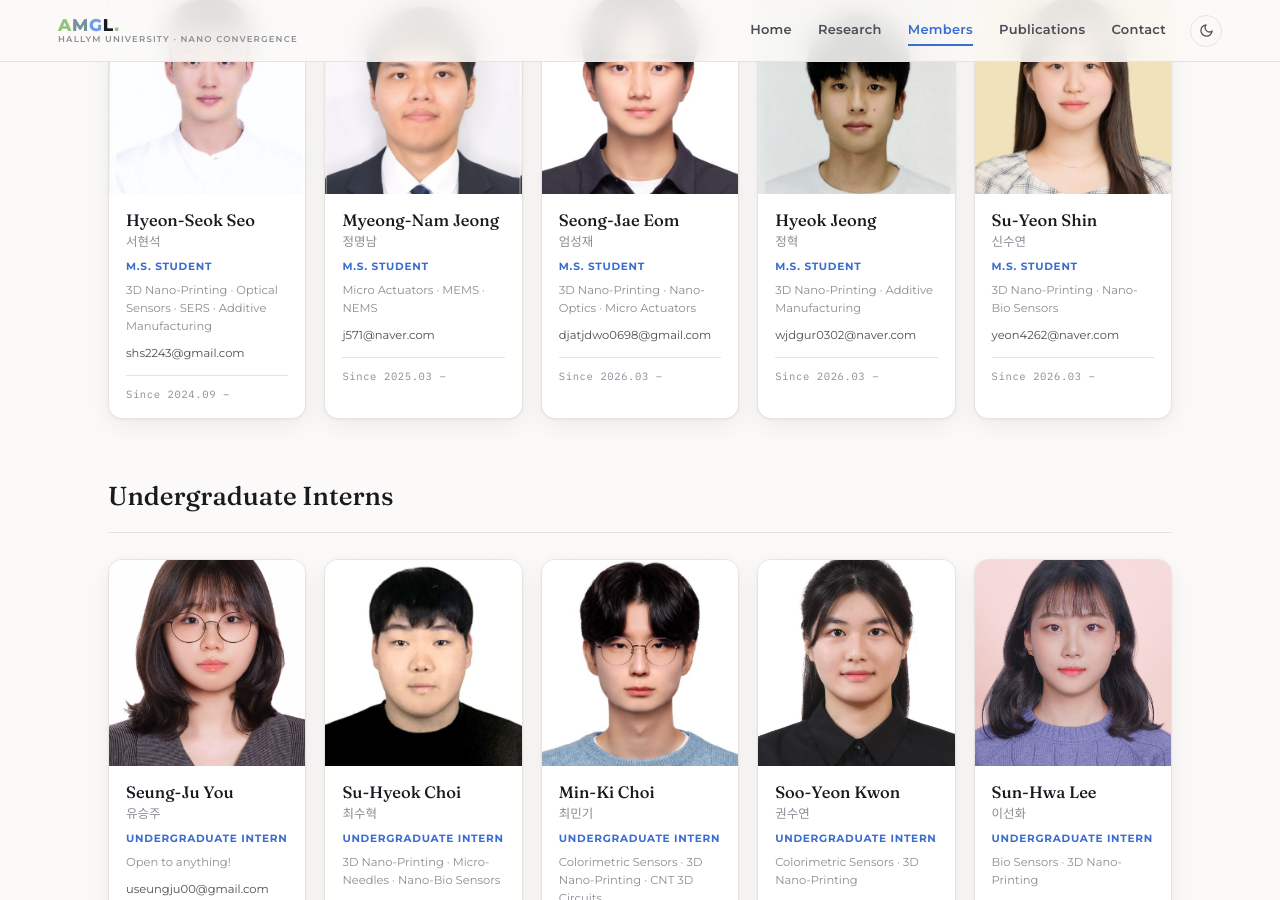
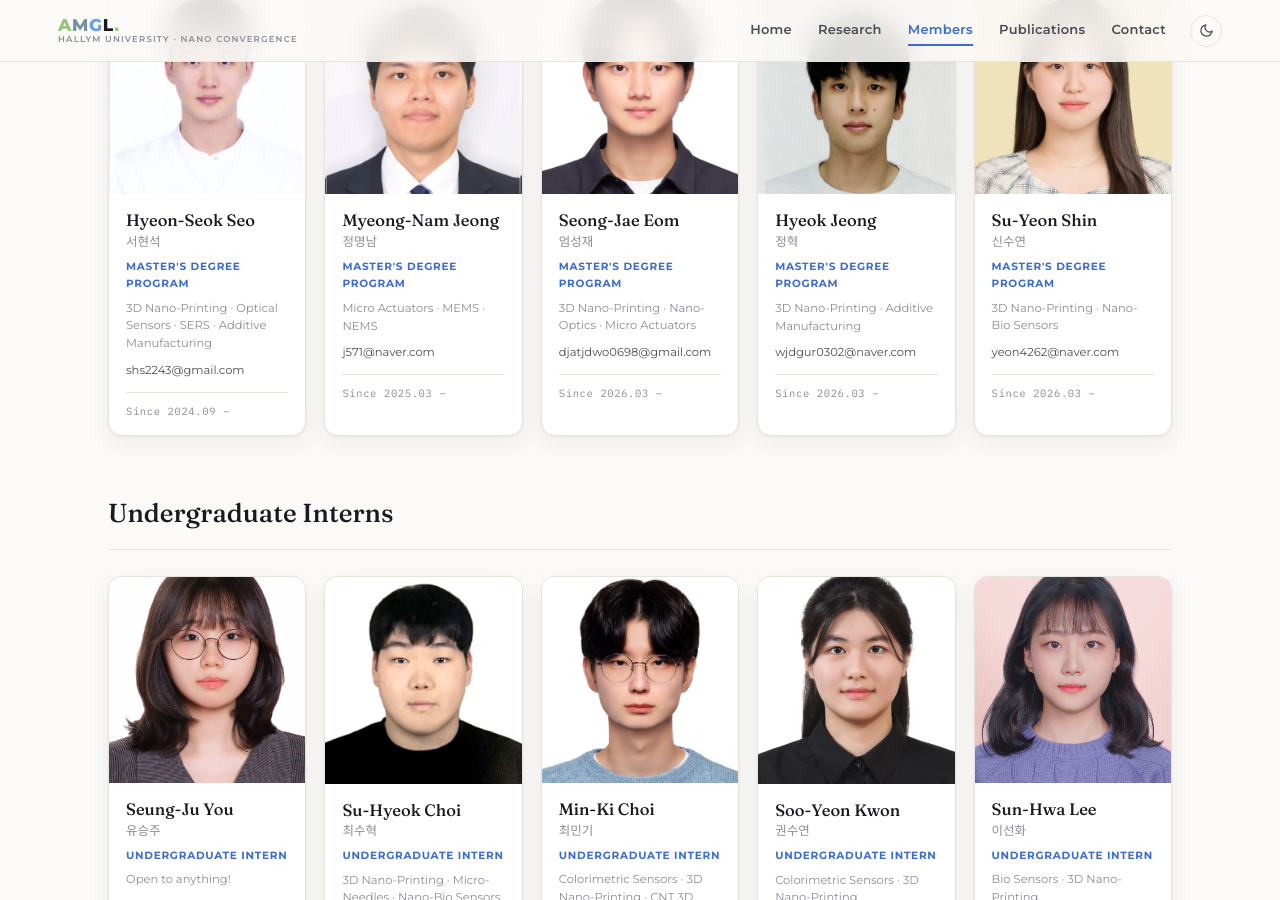
Before and after one commit to HTKRS/AMGL, a Jekyll site: the page built from members.html, in a window 1280 px wide and 900 px high, scrolled down 1516 px. Built offline with Jekyll 4.4.1, drawn with Linux system fonts in a browser that asks for light colours.

Commit message:
Update _data/members.yml (via Pages CMS)

```diff
--- a/_data/members.yml
+++ b/_data/members.yml
@@ -44,35 +44,35 @@ groups:
     members:
       - name_en: Hyeon-Seok Seo
         name_kr: 서현석
-        role: M.S. Student
+        role: Master's Degree Program
         period: 2024.09 –
         email: shs2243@gmail.com
         interests: 3D Nano-Printing · Optical Sensors · SERS · Additive Manufacturing
         photo: Hyeon-Seok Seo.jpg
       - name_en: Myeong-Nam Jeong
         name_kr: 정명남
-        role: M.S. Student
+        role: Master's Degree Program
         period: 2025.03 –
         email: j571@naver.com
         interests: Micro Actuators · MEMS · NEMS
         photo: Meoung-Nam Jeong.jpg
       - name_en: Seong-Jae Eom
         name_kr: 엄성재
-        role: M.S. Student
+        role: Master's Degree Program
         period: 2026.03 –
         email: djatjdwo0698@gmail.com
         interests: 3D Nano-Printing · Nano-Optics · Micro Actuators
         photo: Seong-Jae Eom.jpg
       - name_en: Hyeok Jeong
         name_kr: 정혁
-        role: M.S. Student
+        role: Master's Degree Program
         period: 2026.03 –
         email: wjdgur0302@naver.com
         interests: 3D Nano-Printing · Additive Manufacturing
         photo: Hyeok Jeong.jpg
       - name_en: Su-Yeon Shin
         name_kr: 신수연
-        role: M.S. Student
+        role: Master's Degree Program
         period: 2026.03 –
         email: yeon4262@naver.com
         interests: 3D Nano-Printing · Nano-Bio Sensors
```
